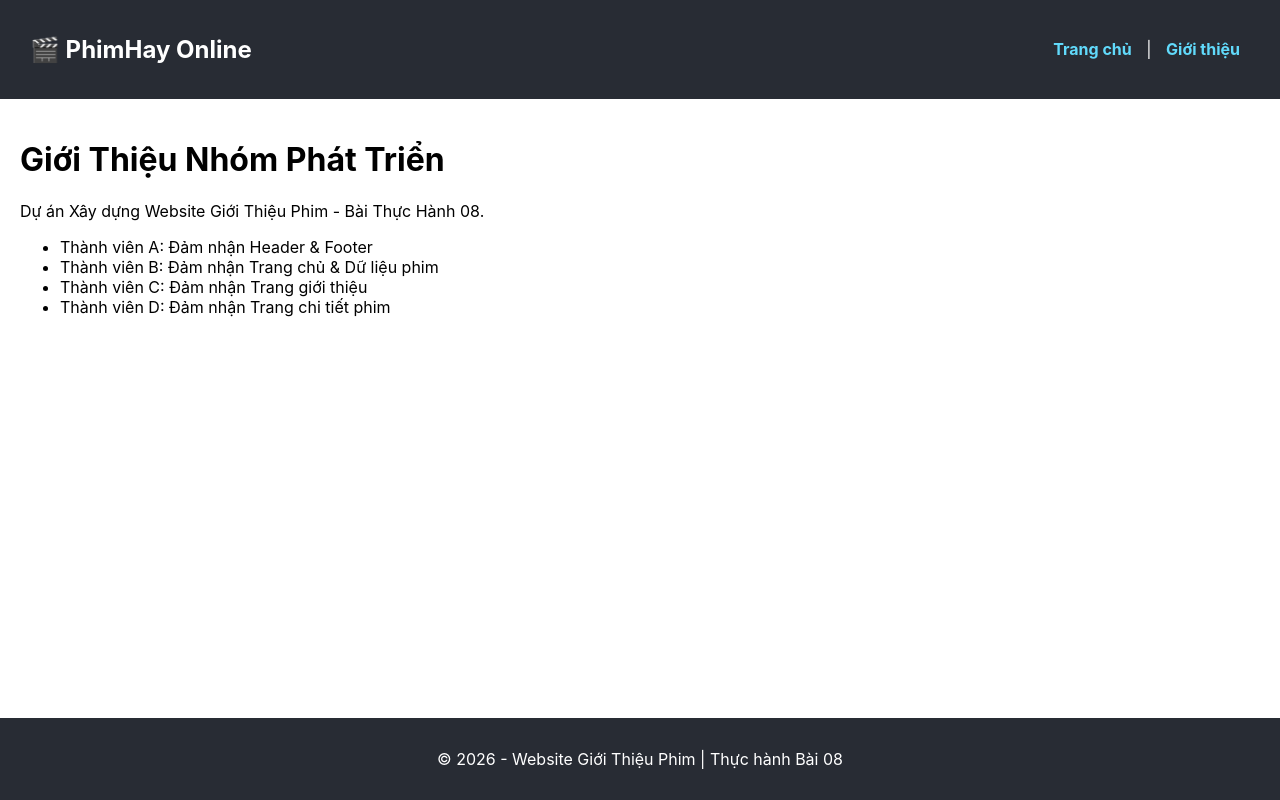
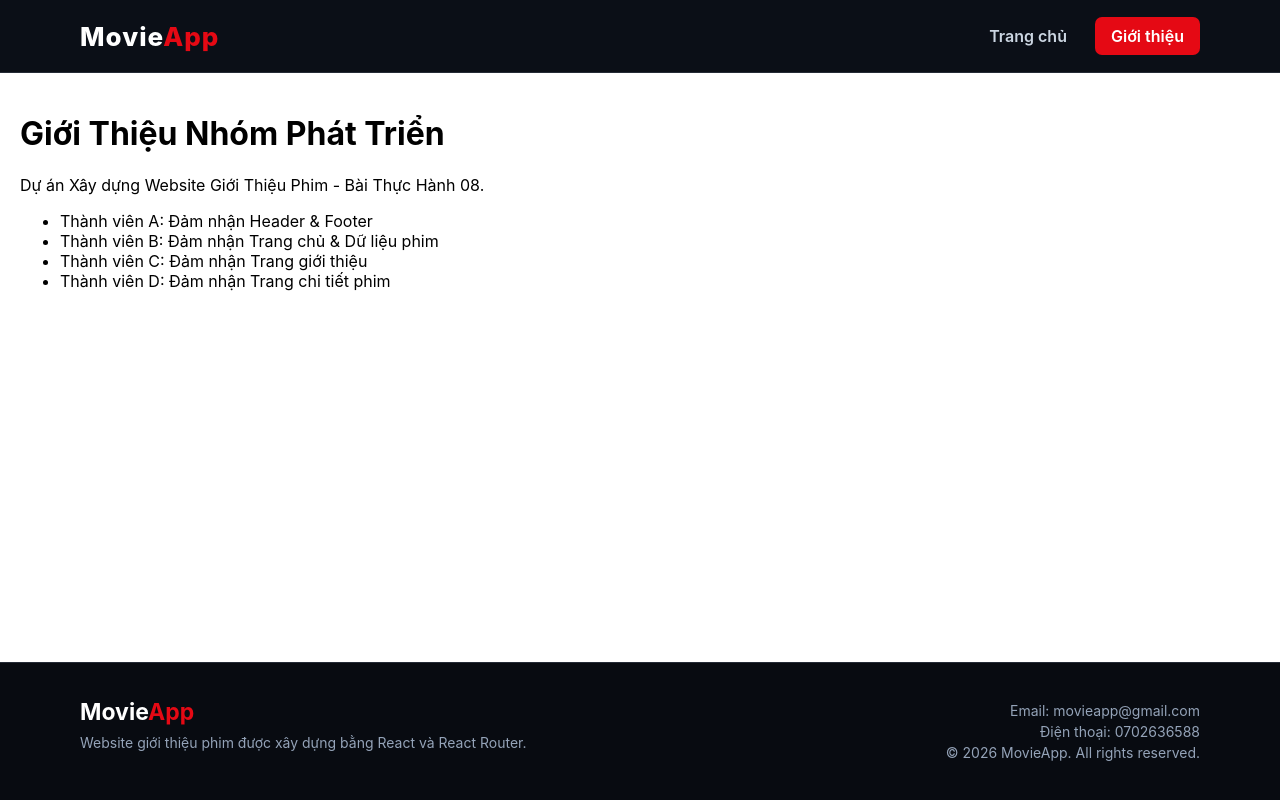
Before and after one commit to khanghv-dev/movie-app, a React (Create React App) app: page /about in a window 1280 px wide. Built offline with nearby package versions, Linux system fonts and the light colour scheme.

Commit message:
fix: update header and footer

```diff
--- a/src/components/Footer.js
+++ b/src/components/Footer.js
@@ -1,15 +1,26 @@
-import React from 'react';
-
 function Footer() {
   return (
-    <footer style={styles.footer}>
-      <p>© 2026 - Website Giới Thiệu Phim | Thực hành Bài 08</p>
+    <footer className="footer">
+      <div className="container footer-container">
+        <div className="footer-about">
+          <h2>
+            Movie<span>App</span>
+          </h2>
+
+          <p>
+            Website giới thiệu phim được xây dựng bằng React
+            và React Router.
+          </p>
+        </div>
+
+        <div className="footer-information">
+          <p>Email: movieapp@gmail.com</p>
+          <p>Điện thoại: 0702636588</p>
+          <p>© 2026 MovieApp. All rights reserved.</p>
+        </div>
+      </div>
     </footer>
   );
 }
 
-const styles = {
-  footer: { background: '#282c34', color: 'white', textAlign: 'center', padding: '15px', marginTop: 'auto' }
-};
-
 export default Footer;
--- a/src/components/Header.js
+++ b/src/components/Header.js
@@ -1,21 +1,35 @@
-import React from 'react';
-import { Link } from 'react-router-dom';
+import { NavLink } from "react-router-dom";
 
 function Header() {
   return (
-    <header style={styles.header}>
-      <h2>🎬 PhimHay Online</h2>
-      <nav>
-        <Link to="/" style={styles.link}>Trang chủ</Link> | {' '}
-        <Link to="/about" style={styles.link}>Giới thiệu</Link>
-      </nav>
+    <header className="header">
+      <div className="container header-container">
+        <NavLink to="/" className="logo">
+          Movie<span>App</span>
+        </NavLink>
+
+        <nav className="navigation">
+          <NavLink
+            to="/"
+            className={({ isActive }) =>
+              isActive ? "nav-link active" : "nav-link"
+            }
+          >
+            Trang chủ
+          </NavLink>
+
+          <NavLink
+            to="/about"
+            className={({ isActive }) =>
+              isActive ? "nav-link active" : "nav-link"
+            }
+          >
+            Giới thiệu
+          </NavLink>
+        </nav>
+      </div>
     </header>
   );
 }
 
-const styles = {
-  header: { background: '#282c34', padding: '15px 30px', color: 'white', display: 'flex', justifyContent: 'space-between', alignItems: 'center' },
-  link: { color: '#61dafb', textDecoration: 'none', margin: '0 10px', fontWeight: 'bold' }
-};
-
 export default Header;
```
